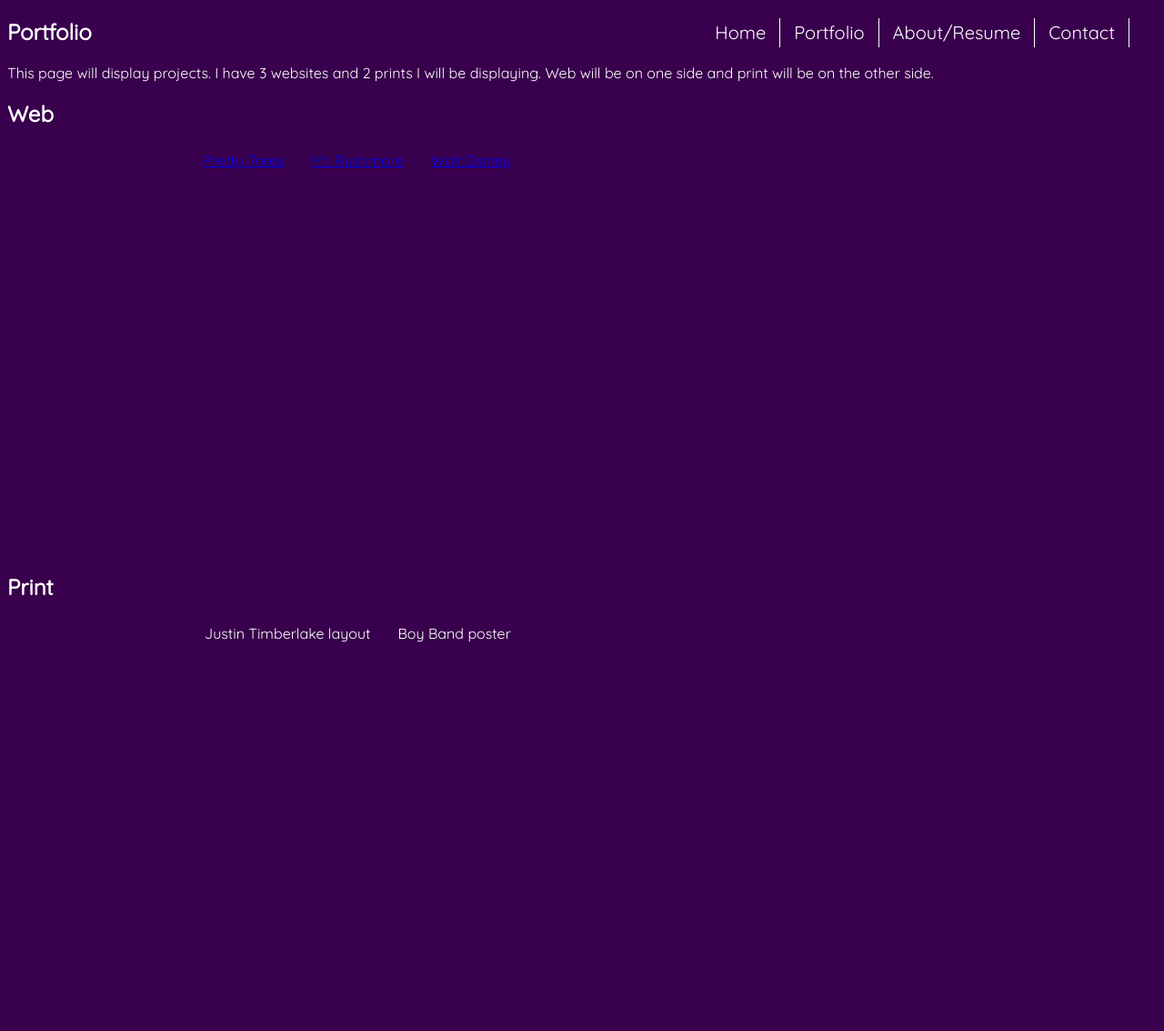
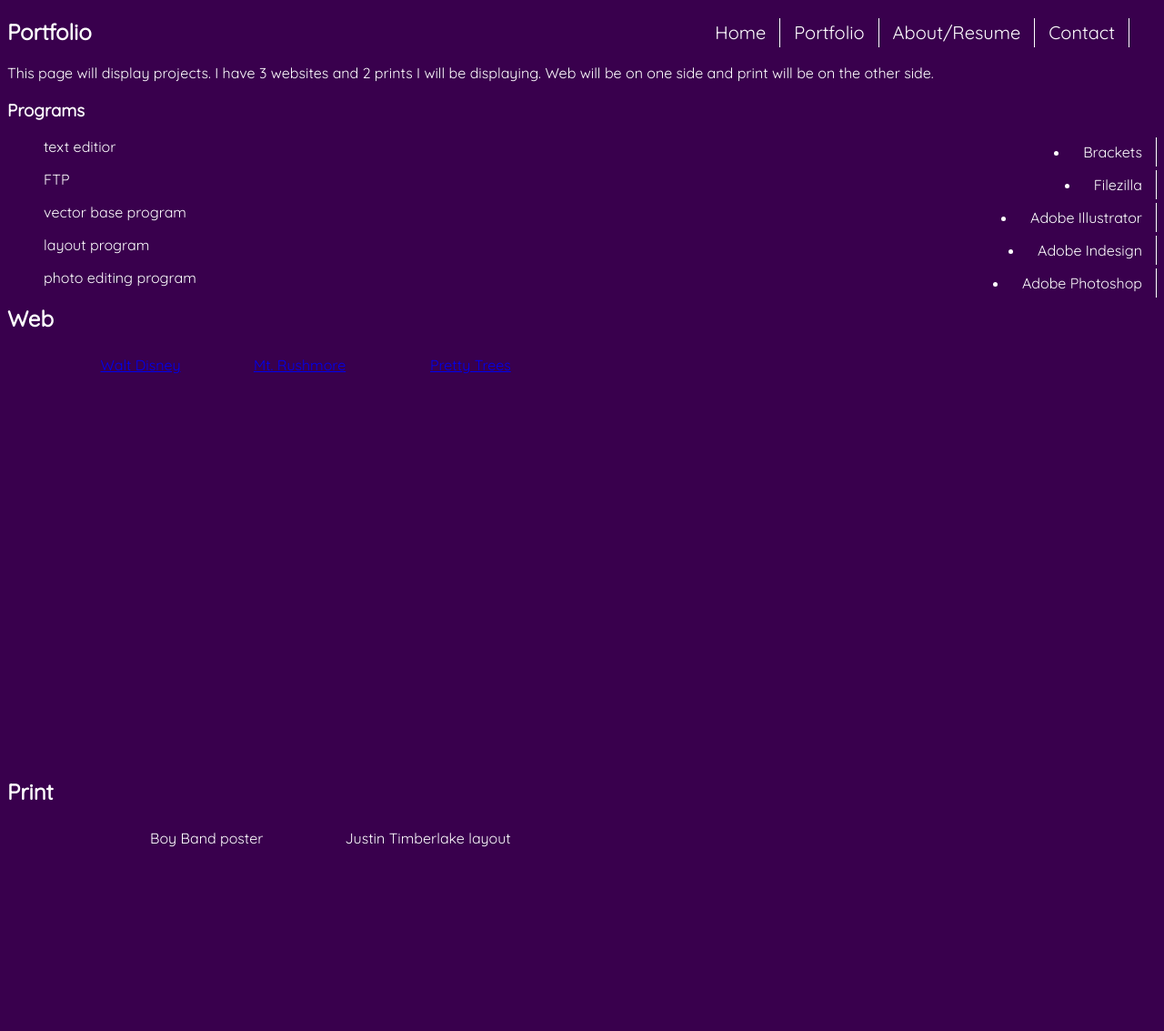
Before and after one commit to omgjwood/JM, a plain HTML site: page portfolio.html in a window 1280 px wide. Shown: the top 1133 px of the page at 91% size. Drawn offline with Linux system fonts and the light colour scheme; a web font is replaced by a local one.

Commit message:
CSS- added col id to my portfolio projects.  They are now in columns. I added another div for my side with programs i used

```diff
--- a/mystyle.css
+++ b/mystyle.css
@@ -61,6 +61,19 @@ li: child(4){
     border: none;
     display:block;
 }
+
+#col {
+-moz-column-count: 3;
+-webkit-column-count: 3;
+column-count: 3;
+}
+
+#col2 {
+-moz-column-count: 2;
+-webkit-column-count: 2;
+column-count: 2;
+}
+
 footer{
     clear: both;
 }
--- a/portfolio.html
+++ b/portfolio.html
@@ -35,19 +35,35 @@
                 <h2> Portfolio</h2>
                 </header>
         <p> This page will display projects.  I have 3 websites and 2 prints I will be displaying.  Web will be on one side and print will be on the other side.</p>
+
+        <div class="side_col">
+            <h3> Programs</h3>
+            <ul>
+                <li> Brackets</li><p> text editior</p>
+                <li> Filezilla</li><p> FTP</p>
+                <li> Adobe Illustrator</li><p>vector base program</p>
+                <li> Adobe Indesign</li><p>layout program</p>
+                <li> Adobe Photoshop</li><p>photo editing program</p>
+            </ul>
+
+        </div>
         <div class="web">
             <h2> Web</h2>
             <ul>
+                <div id="col">
                 <li><a href="http://jmwood.aisites.com/wdisney.html"> Walt Disney</a></li>
                 <li><a href="http://jmwood.aisites.com/park/"> Mt. Rushmore</a></li>
                 <li><a href="http://jmwood.aisites.com/ptb.html"> Pretty Trees</a></li>
+                </div>
             </ul>
         </div>
         <div class="print">
             <h2> Print</h2>
             <ul>
+                <div id="col2">
                 <li> Boy Band poster</li>
                 <li> Justin Timberlake layout</li>
+                </div>
             </ul>
         </div>
         <footer>
```
